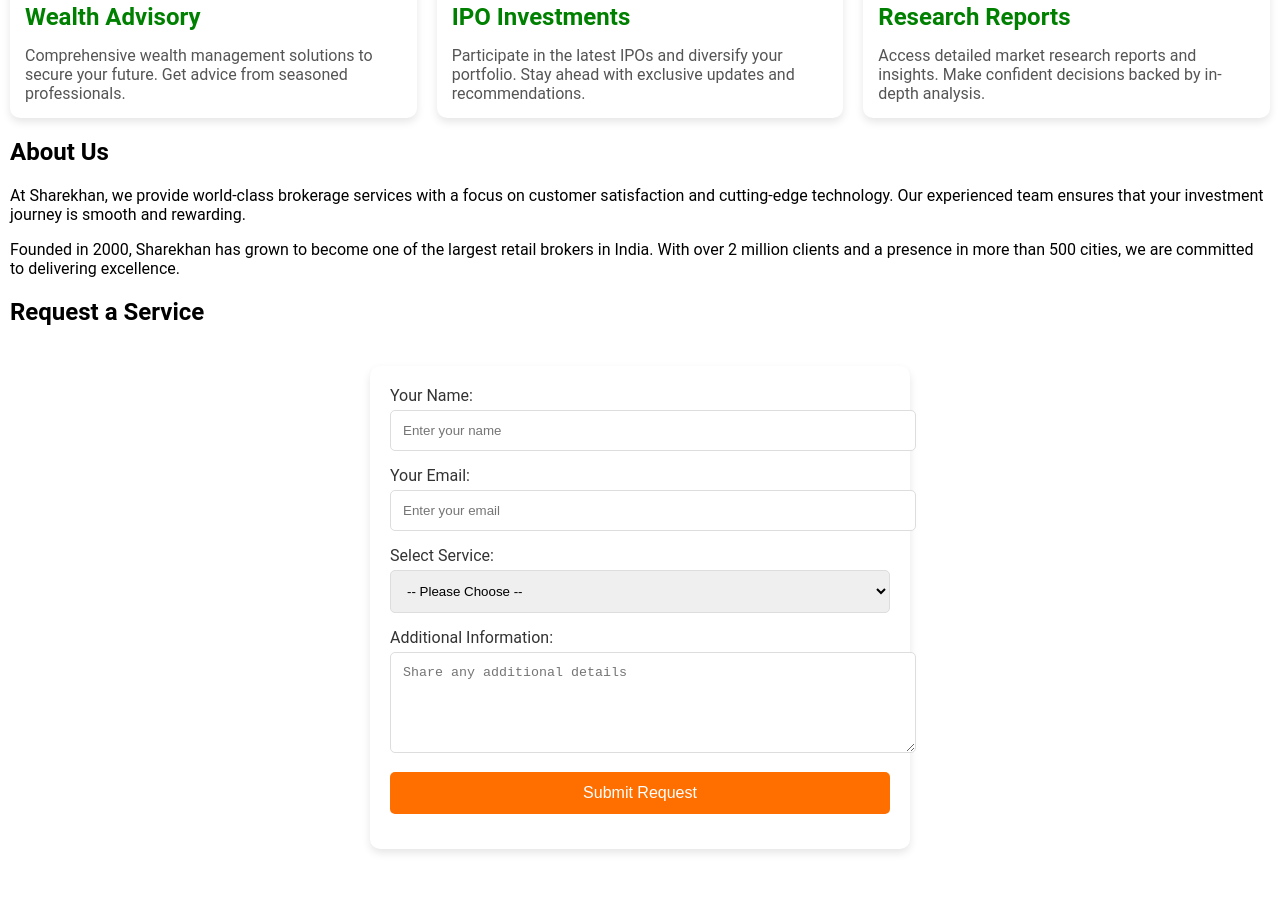
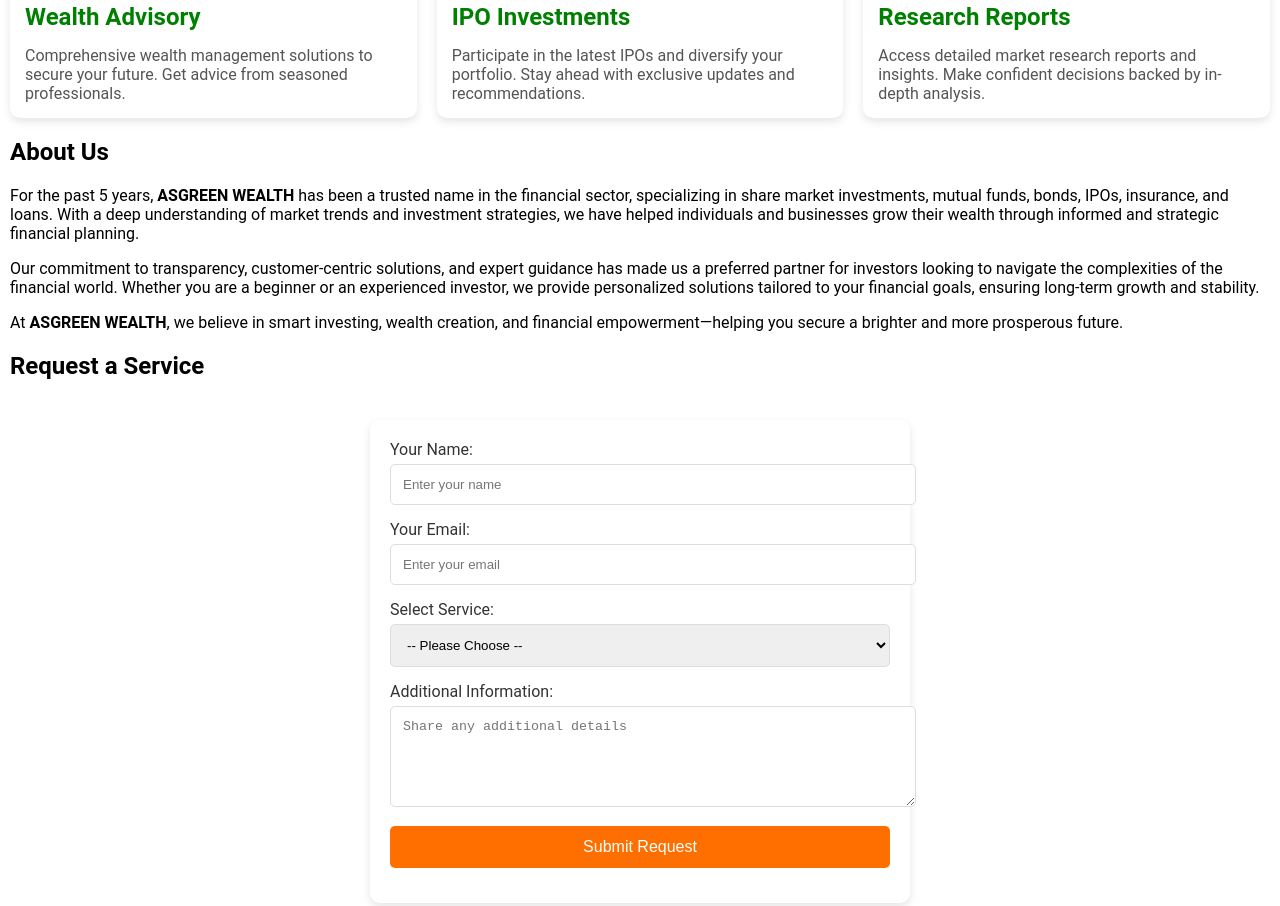
Before and after one commit to kushagrasaxena2024-sudo/project, a plain HTML site: page index.html in a window 1280 px wide. Shown: the part 1070-1976 px from the top of the page. Drawn offline with Linux system fonts and the light colour scheme.

Commit message:
Update index.html

```diff
--- a/index.html
+++ b/index.html
@@ -263,11 +263,13 @@
                 </a>
             </div>
         </section>
-        <section id="about">
-            <h2>About Us</h2>
-            <p>At Sharekhan, we provide world-class brokerage services with a focus on customer satisfaction and cutting-edge technology. Our experienced team ensures that your investment journey is smooth and rewarding.</p>
-            <p>Founded in 2000, Sharekhan has grown to become one of the largest retail brokers in India. With over 2 million clients and a presence in more than 500 cities, we are committed to delivering excellence.</p>
-        </section>
+     <section id="about">
+    <h2>About Us</h2>
+    <p>For the past 5 years, <strong>ASGREEN WEALTH</strong> has been a trusted name in the financial sector, specializing in share market investments, mutual funds, bonds, IPOs, insurance, and loans. With a deep understanding of market trends and investment strategies, we have helped individuals and businesses grow their wealth through informed and strategic financial planning.</p>
+    <p>Our commitment to transparency, customer-centric solutions, and expert guidance has made us a preferred partner for investors looking to navigate the complexities of the financial world. Whether you are a beginner or an experienced investor, we provide personalized solutions tailored to your financial goals, ensuring long-term growth and stability.</p>
+    <p>At <strong>ASGREEN WEALTH</strong>, we believe in smart investing, wealth creation, and financial empowerment—helping you secure a brighter and more prosperous future.</p>
+</section>
+
         <!-- <section id="contact">
             <h2>Contact Us</h2>
             <p>Email: support@sharekhan.com</p>
```
